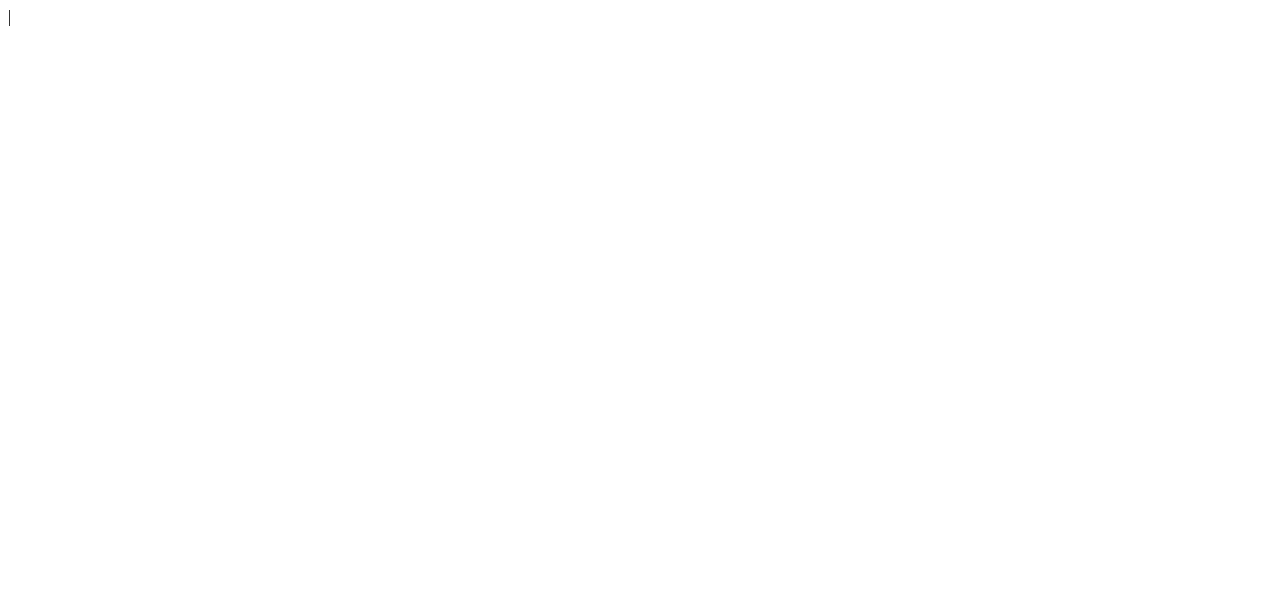
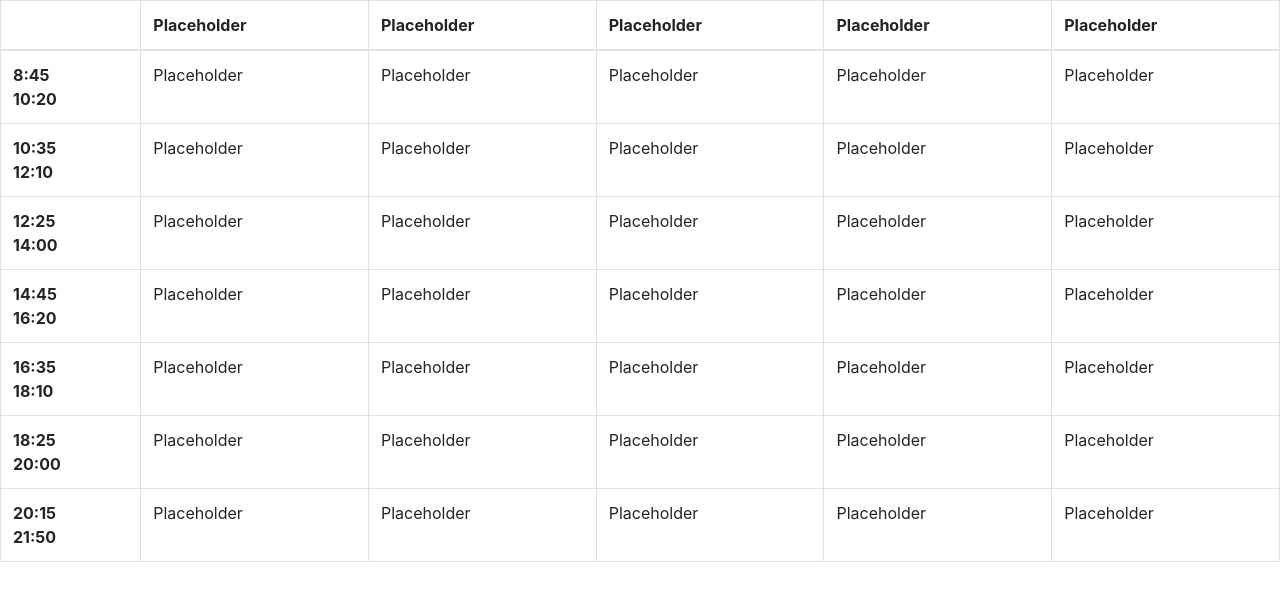
Before and after one commit to Nia447/schedule-hits-2023, a plain HTML site: page index.html in a window 1280 px wide. Drawn offline with nearby package versions, Linux system fonts and the light colour scheme.

Commit message:
Вёрстка таблицы - Пустая вёрстка с заглушками - Даты нужно будет подтягивать через js

```diff
--- a/index.html
+++ b/index.html
@@ -5,8 +5,84 @@
 	<meta http-equiv="X-UA-Compatible" content="IE=edge">
 	<meta name="viewport" content="width=device-width, initial-scale=1.0">
 	<title>Document</title>
+    <link rel="stylesheet" href="https://cdn.jsdelivr.net/npm/bootstrap@4.6.1/dist/css/bootstrap.min.css" integrity="sha384-zCbKRCUGaJDkqS1kPbPd7TveP5iyJE0EjAuZQTgFLD2ylzuqKfdKlfG/eSrtxUkn" crossorigin="anonymous">
+
 </head>
 <body>
-	|
+    <table class="table table-bordered .table-responsive">
+        <thead>
+          <tr>
+            <th scope="col"></th>
+            <th scope="col">Placeholder </th>
+            <th scope="col">Placeholder </th>
+            <th scope="col">Placeholder </th>
+            <th scope="col">Placeholder </th>
+            <th scope="col">Placeholder </th>
+          </tr>
+        </thead>
+        <tbody>
+          <tr>
+            <th scope="row">8:45 <br> 10:20
+            </th>
+            <td>Placeholder </td>
+            <td>Placeholder </td>
+            <td>Placeholder </td>
+            <td>Placeholder </td>
+            <td>Placeholder </td>
+          </tr>
+          <tr>
+            <th scope="row">10:35 <br> 12:10</th>
+            <td>Placeholder </td>
+            <td>Placeholder </td>
+            <td>Placeholder </td>
+            <td>Placeholder </td>
+            <td>Placeholder </td>
+          </tr>
+          <tr>
+            <th scope="row">12:25 <br> 14:00</th>
+            <td>Placeholder </td>
+            <td>Placeholder </td>
+            <td>Placeholder </td>
+            <td>Placeholder </td>
+            <td>Placeholder </td>
+          </tr>
+          <tr>
+            <th scope="row">14:45 <br> 16:20</th>
+            <td>Placeholder </td>
+            <td>Placeholder </td>
+            <td>Placeholder </td>
+            <td>Placeholder </td>
+            <td>Placeholder </td>
+          </tr>
+          <tr>
+            <th scope="row">16:35 <br> 18:10</th>
+            <td>Placeholder </td>
+            <td>Placeholder </td>
+            <td>Placeholder </td>
+            <td>Placeholder </td>
+            <td>Placeholder </td>
+          </tr>
+          <tr>
+            <th scope="row">18:25 <br> 20:00</th>
+            <td>Placeholder </td>
+            <td>Placeholder </td>
+            <td>Placeholder </td>
+            <td>Placeholder </td>
+            <td>Placeholder </td>
+          </tr>
+          <tr>
+            <th scope="row">20:15 <br> 21:50</th>
+            <td>Placeholder </td>
+            <td>Placeholder </td>
+            <td>Placeholder </td>
+            <td>Placeholder </td>
+            <td>Placeholder </td>
+          </tr>
+        </tbody>
+      </table>
+
+
+<script src="https://cdn.jsdelivr.net/npm/jquery@3.5.1/dist/jquery.slim.min.js" integrity="sha384-DfXdz2htPH0lsSSs5nCTpuj/zy4C+OGpamoFVy38MVBnE+IbbVYUew+OrCXaRkfj" crossorigin="anonymous"></script>
+<script src="https://cdn.jsdelivr.net/npm/bootstrap@4.6.1/dist/js/bootstrap.bundle.min.js" integrity="sha384-fQybjgWLrvvRgtW6bFlB7jaZrFsaBXjsOMm/tB9LTS58ONXgqbR9W8oWht/amnpF" crossorigin="anonymous"></script>
 </body>
 </html>
```
